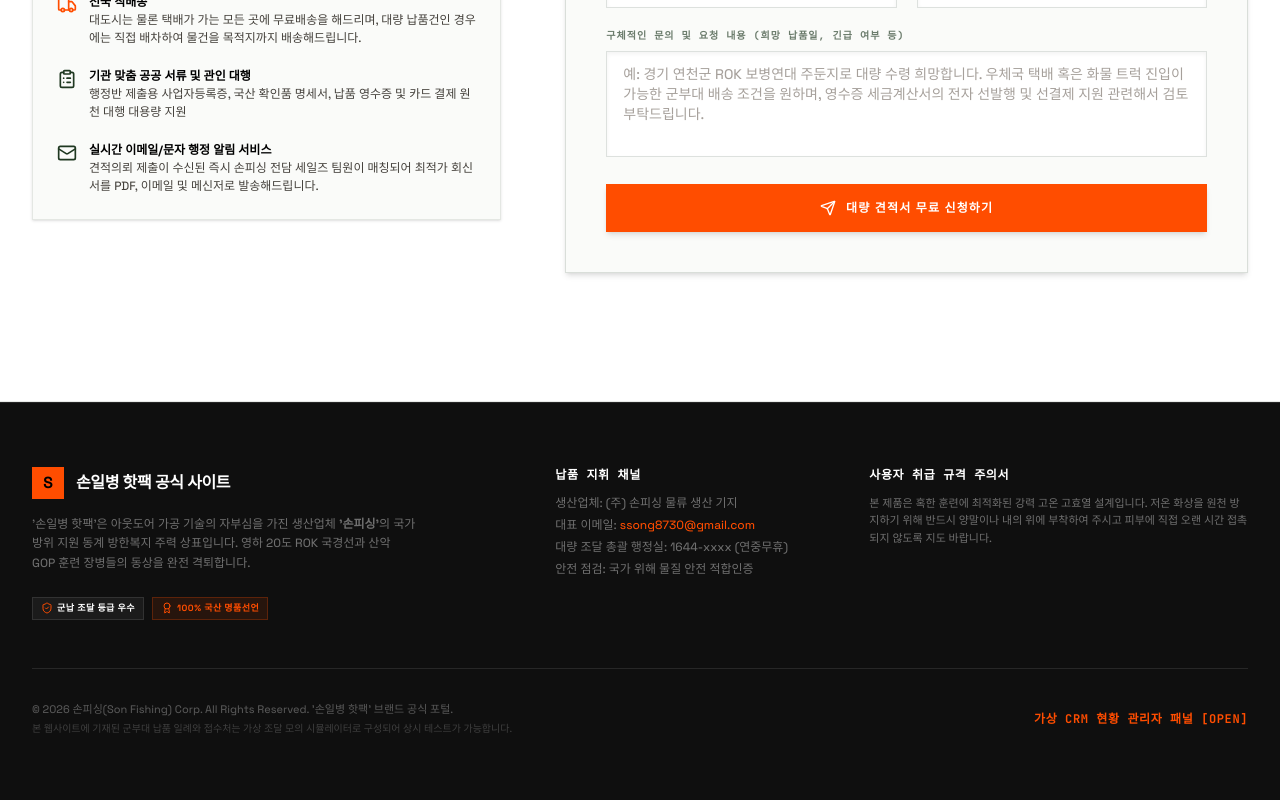
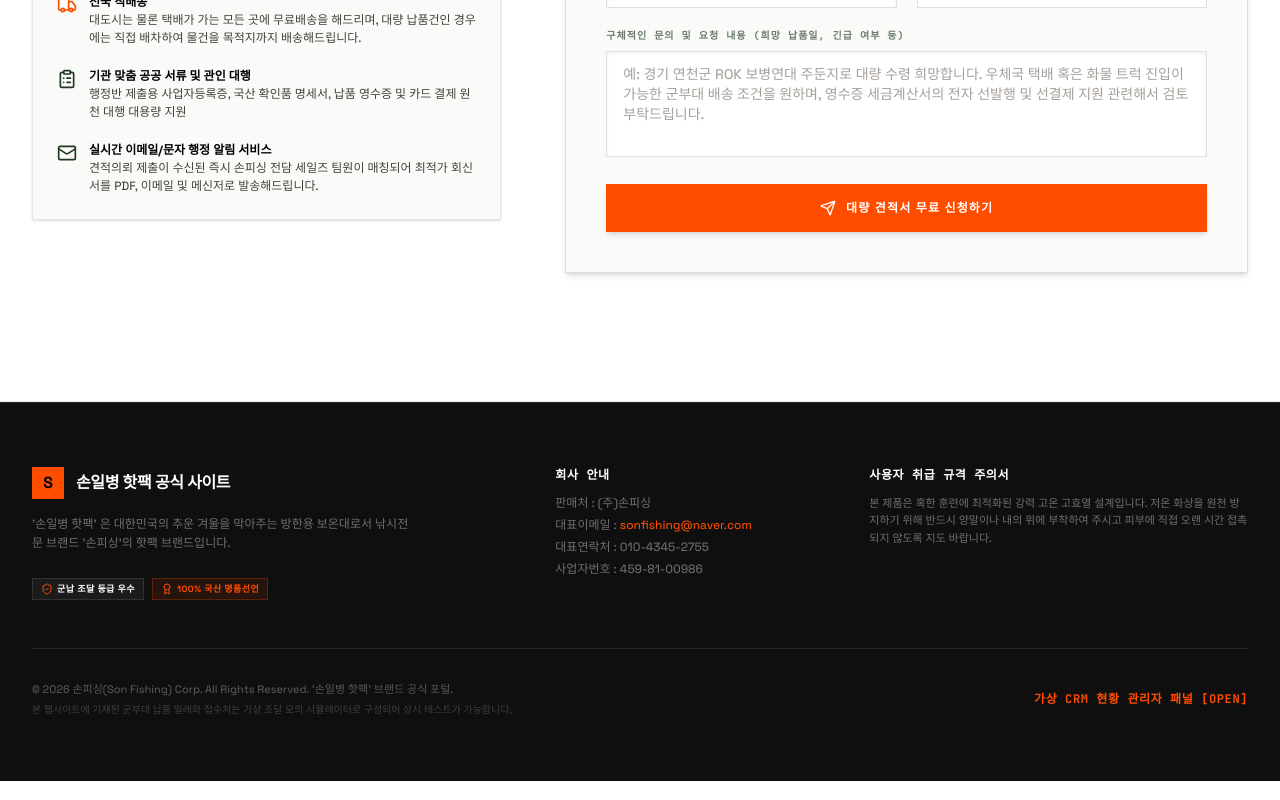
Before and after one commit to sonfishing/sonhotpack, a React (Vite) app: page / in a window 1280 px wide. Shown: the part 7720-8520 px from the top of the page. Built offline with nearby package versions, Linux system fonts and the light colour scheme.

Commit message:
feat: update footer company info and brand description

```diff
--- a/src/App.tsx
+++ b/src/App.tsx
@@ -131,7 +131,7 @@ export default function App() {
                 </span>
               </div>
               <p className="text-white/40 text-xs leading-relaxed max-w-sm">
-                '손일병 핫팩'은 아웃도어 가공 기술의 자부심을 가진 생산업체 <strong>'손피싱'</strong>의 국가 방위 지원 동계 방한복지 주력 상표입니다. 영하 20도 ROK 국경선과 산악 GOP 훈련 장병들의 동상을 완전 격퇴합니다.
+                '손일병 핫팩' 은 대한민국의 추운 겨울을 막아주는 방한용 보온대로서 낚시전문 브랜드 '손피싱'의 핫팩 브랜드입니다.
               </p>
 
               <div className="flex items-center gap-2 pt-2">
@@ -146,12 +146,12 @@ export default function App() {
 
             {/* Quick specifications lists link */}
             <div className="md:col-span-3 space-y-3">
-              <h4 className="text-xs font-black text-white uppercase tracking-wider font-mono">납품 지휘 채널</h4>
+              <h4 className="text-xs font-black text-white uppercase tracking-wider font-mono">회사 안내</h4>
               <ul className="space-y-1.5 text-xs text-white/40">
-                <li>생산업체: (주) 손피싱 물류 생산 기지</li>
-                <li>대표 이메일: <a href="mailto:ssong8730@gmail.com" className="text-[#FF4D00] hover:underline">ssong8730@gmail.com</a></li>
-                <li>대량 조달 총괄 행정실: 1644-xxxx (연중무휴)</li>
-                <li>안전 점검: 국가 위해 물질 안전 적합인증</li>
+                <li>판매처 : (주)손피싱</li>
+                <li>대표이메일 : <a href="mailto:sonfishing@naver.com" className="text-[#FF4D00] hover:underline">sonfishing@naver.com</a></li>
+                <li>대표연락처 : 010-4345-2755</li>
+                <li>사업자번호 : 459-81-00986</li>
               </ul>
             </div>
 
```
